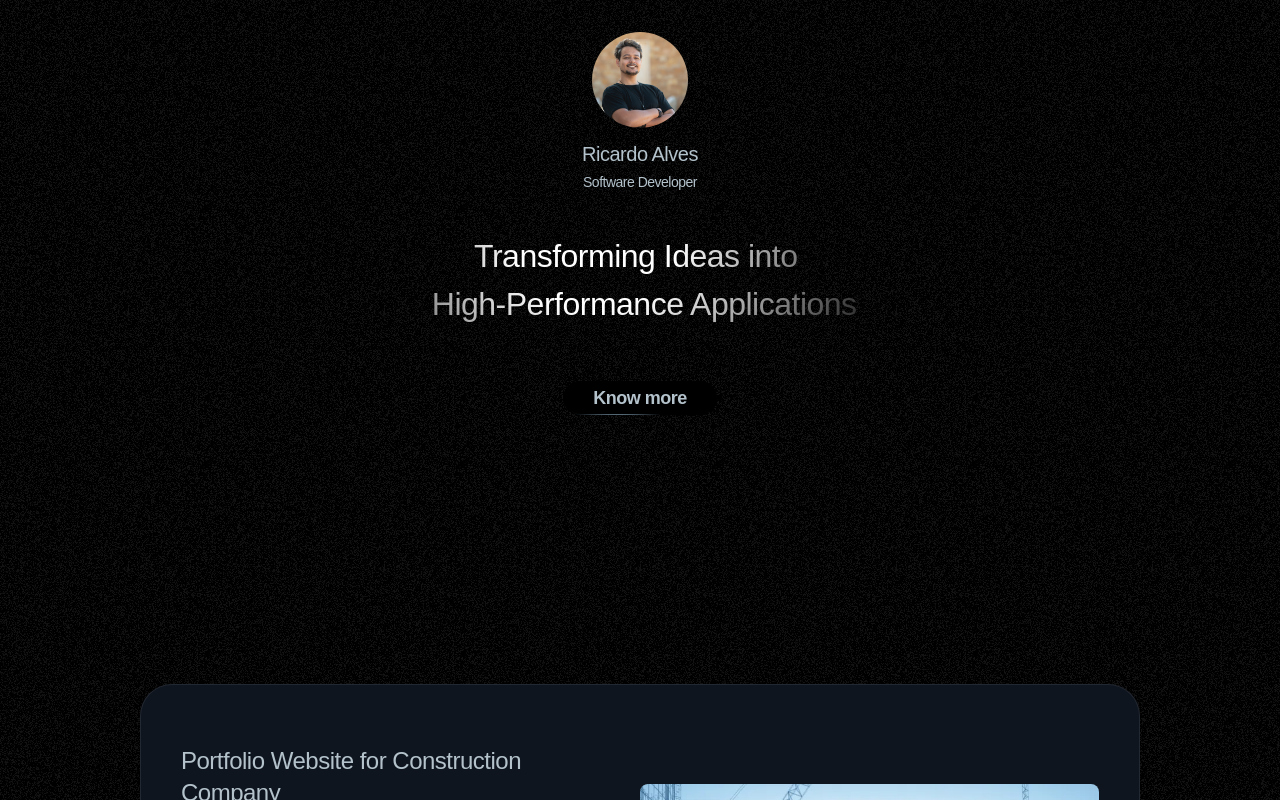
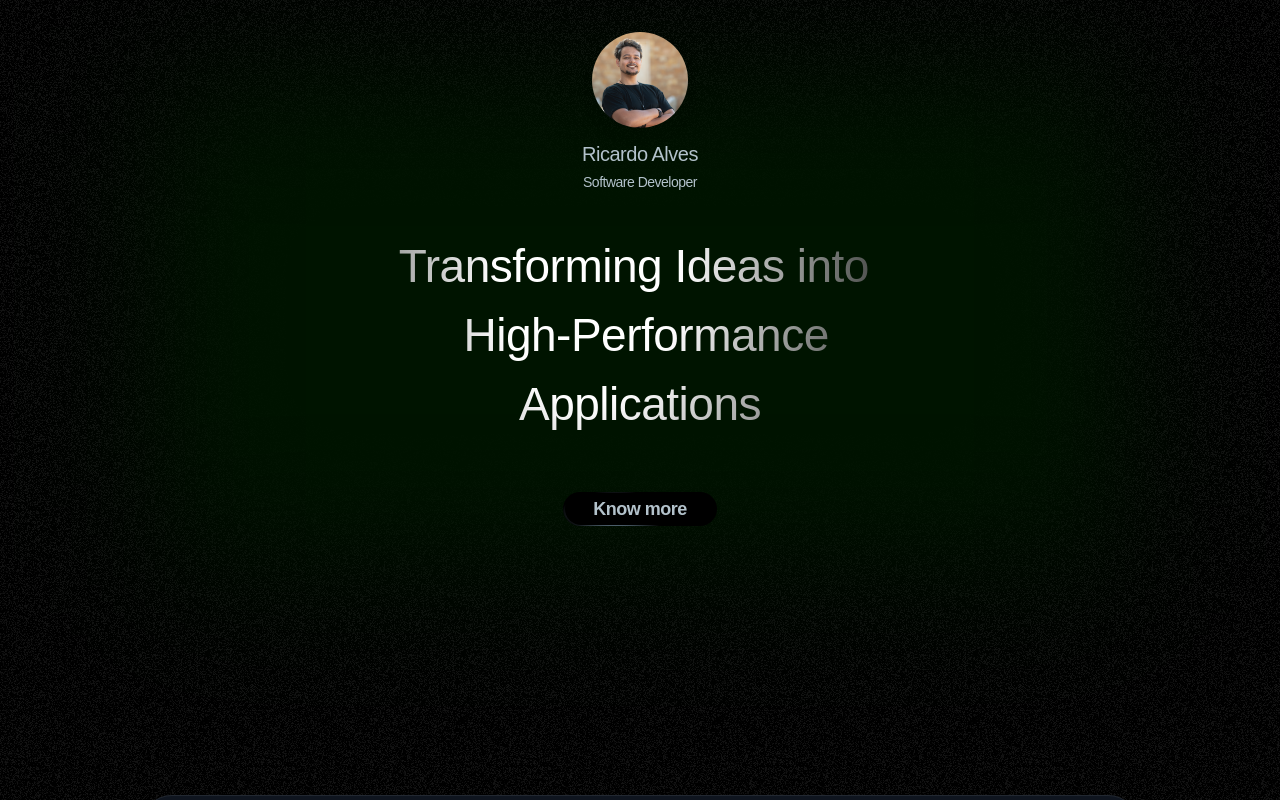
Before and after one commit to rhAlves42/rhAlves42, a Next.js app: page / in a window 1280 px wide. Shown: the top 800 px of the page. Built offline with nearby package versions, Linux system fonts and the light colour scheme.

Commit message:
feat: add bg animation

```diff
--- a/components/elements/banner/Banner.tsx
+++ b/components/elements/banner/Banner.tsx
@@ -1,10 +1,12 @@
 import NeonButton from "@components/ui/neon-button/NeonButton";
 import profileImg from "@public/assets/profile.jpg";
+import BubbleBackground from "../bubble-background/BubbleBackground";
 
 const Banner = () => {
   return (
-    <div className="flex w-full flex-col gap-10 rounded-lg p-4 text-center shadow-sm sm:p-8">
-      <div className="flex flex-col items-center">
+    <div className="flex w-full flex-col items-center gap-10 rounded-lg p-4 text-center shadow-sm sm:p-8">
+      <BubbleBackground />
+      <div className="relative z-1 flex flex-col items-center">
         <img
           className="mb-3 h-24 w-24 rounded-full object-cover shadow-lg"
           src={profileImg.src}
@@ -17,7 +19,7 @@ const Banner = () => {
         className="relative m-auto flex h-auto w-full max-w-[500px] min-w-[300px] flex-none shrink-0 transform-[perspective(1200px)] flex-col justify-start whitespace-pre-wrap opacity-100 will-change-transform"
         data-framer-component-type="RichTextContainer"
       >
-        <h1 className="framer-text framer-styles-preset-bccllm text-[32px]">
+        <h1 className="framer-text framer-styles-preset-bccllm text-[46px]">
           <span data-text-fill="true" className="gradient-text font-normal text-[#d1dae0]">
             Transforming Ideas into <br /> High-Performance Applications
           </span>
--- /dev/null
+++ b/components/elements/bubble-background/BubbleBackground.tsx
@@ -0,0 +1,13 @@
+const BubbleBackground = () => {
+  return (
+    <div className="fixed top-2/5 left-1/2 h-[480px] w-3/4 flex-none -translate-x-1/2 -translate-y-1/2 overflow-visible blur-[80px]">
+      <div className="absolute top-0 left-0 h-full w-full flex-none">
+        <div className="relative h-full w-full translate-z-0 overflow-hidden rounded-none bg-[rgb(20,20,20)]">
+          <div className="bubble pointer-events-none absolute h-full w-full bg-[rgba(0,20,0,1)]" />
+        </div>
+      </div>
+    </div>
+  );
+};
+
+export default BubbleBackground;
```
